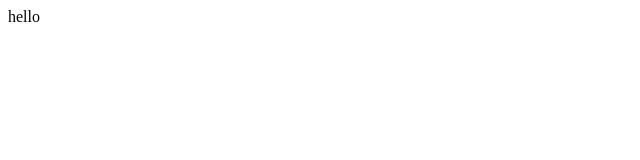
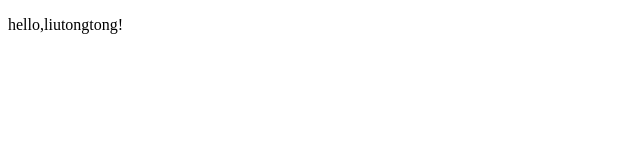
Before and after one commit to cuiluyao/mygit, a plain HTML site: page index.html in a window 1280 px wide. Shown: the whole page, without its empty margins (0-640 px from the left). Drawn offline with Linux system fonts and the light colour scheme.

Commit message:
'第二次'

```diff
--- a/index.html
+++ b/index.html
@@ -9,7 +9,6 @@
     </style>
 </head>
 <body>
-
-hello
+<p>hello,liutongtong!</p>
 </body>
 </html>
```
